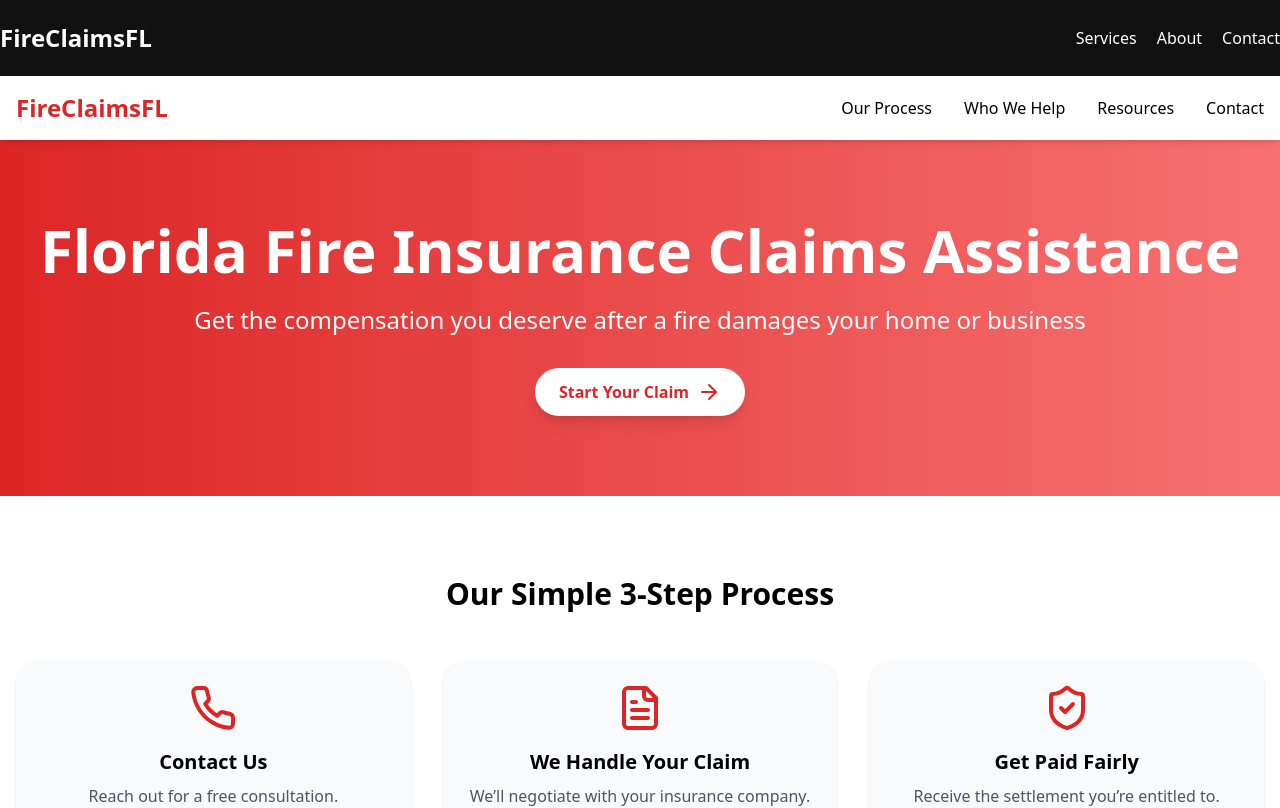
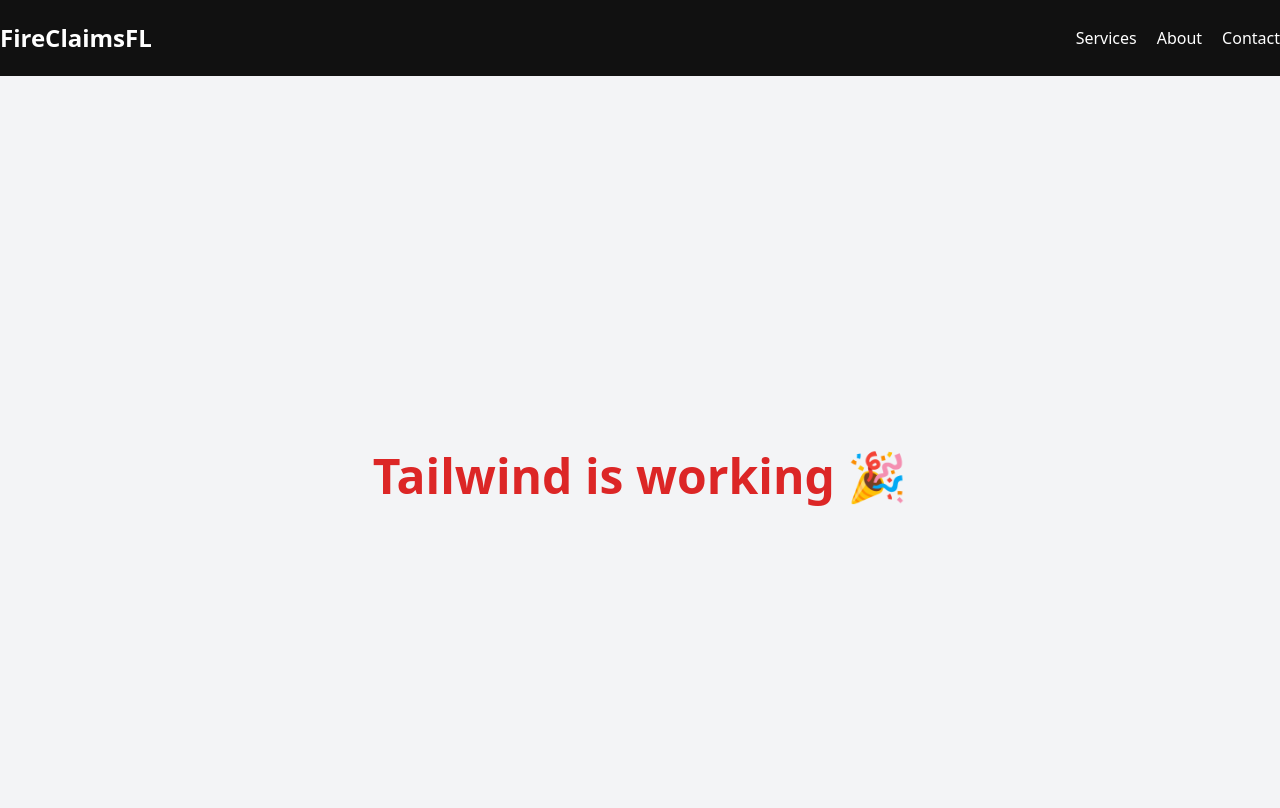
Before and after one commit to tpepperobubra-cell/fcstyled, a Next.js app: page / in a window 1280 px wide. Shown: the top 808 px of the page. Built offline with nearby package versions, Linux system fonts and the light colour scheme.

Commit message:
Update index.js

```diff
--- a/pages/index.js
+++ b/pages/index.js
@@ -1,5 +1,9 @@
-import FireClaimsFL from "../src/FireClaimsFL";
-
 export default function Home() {
-  return <FireClaimsFL />;
+  return (
+    <div className="flex min-h-screen items-center justify-center bg-gray-100">
+      <h1 className="text-5xl font-bold text-red-600">
+        Tailwind is working 🎉
+      </h1>
+    </div>
+  );
 }
```
